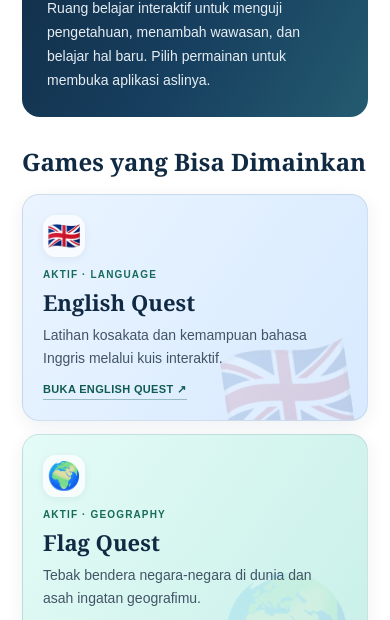
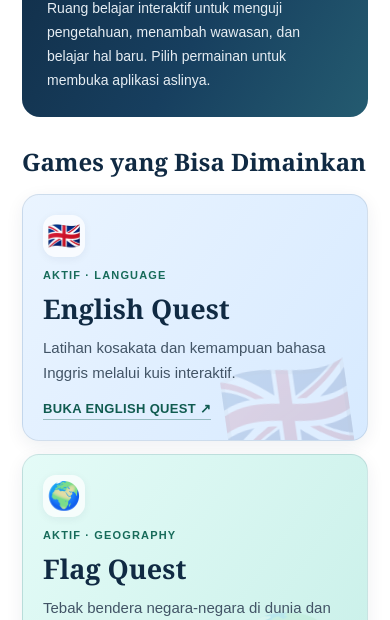
Before and after one commit to feribatahan/Play-and-Learn, a plain HTML site: page index.html in a window 390 px wide. Shown: the part 204-824 px from the top of the page. Drawn offline with Linux system fonts and the light colour scheme.

Commit message:
Update index.html

```diff
--- a/index.html
+++ b/index.html
@@ -20,8 +20,13 @@ Halaman ini adalah katalog/link. Setiap game dibuka langsung dari GitHub Pages.
 .fs-hub-card:focus-visible{outline:3px solid #e7bd65;outline-offset:3px}
 .fs-hub-icon{display:inline-flex;align-items:center;justify-content:center;width:42px;height:42px;border-radius:13px;background:rgba(255,255,255,.72);font-size:27px;box-shadow:0 2px 8px rgba(16,42,67,.06)}
 .fs-hub-status{display:block;margin-top:12px;color:#176b5a;font-size:10px;font-weight:bold;letter-spacing:1.15px;text-transform:uppercase}
-.fs-hub-card b{display:block;color:#102a43;font:bold 23px Georgia,serif;margin:7px 0}
-.fs-hub-card p{font-size:14px;line-height:1.6;color:#425466;margin:0 0 14px;max-width:92%}
+  .fs-hub-card b {
+  display: block;
+  color: #102a43;
+  font: bold 26px Georgia, serif;
+  margin: 8px 0;
+}
+.fs-hub-card p{font-size:15px;line-height:1.6;color:#425466;margin:0 0 15px;max-width:92%}
 .fs-hub-open{display:inline-block;font-size:11px;font-weight:bold;letter-spacing:.35px;color:#105b50;padding-bottom:3px;border-bottom:1px solid rgba(16,91,80,.35)}
 .fs-hub-card.english{background:linear-gradient(125deg,#eaf4ff 0%,#d7eaff 100%)}
 .fs-hub-card.flag{background:linear-gradient(125deg,#e4fbf7 0%,#c9f0e9 100%)}
@@ -35,25 +40,12 @@ Halaman ini adalah katalog/link. Setiap game dibuka langsung dari GitHub Pages.
 .fs-hub-note{margin-top:24px;padding:16px;background:#f5f5f0;border-left:4px solid #c99a2e;border-radius:8px;font-size:13px;line-height:1.7;color:#596674}
 .fs-hub-footer{text-align:center;color:#7b8792;font-size:12px;margin-top:28px}
 
-@media(max-width:760px){
-  .fs-hub{
-    padding:14px;
-    max-width:100%;
-  }
-
-  .fs-hub-hero{
-    padding:24px 20px;
-    margin-bottom:22px;
-  }
-
-  .fs-hub-hero h2{
-    font-size:29px;
-    line-height:1.2;
-  }
-
-  .fs-hub-hero p{
-    font-size:14px;
-  }
+  @media(max-width:760px){
+  .fs-hub{padding:14px;max-width:100%}
+  .fs-hub-hero{padding:24px 20px;margin-bottom:22px}
+  .fs-hub-hero h2{font-size:29px;line-height:1.2}
+  .fs-hub-hero p{font-size:14px}
+  .fs-hub-hero:after{right:12px;font-size:88px}
 
   .fs-hub-grid{
     grid-template-columns:minmax(0,1fr);
@@ -62,27 +54,26 @@ Halaman ini adalah katalog/link. Setiap game dibuka langsung dari GitHub Pages.
 
   .fs-hub-card{
     min-width:0;
-    min-height:150px;
+    min-height:170px;
     padding:20px;
   }
 
   .fs-hub-card b{
-    font-size:22px;
+    font-size:27px;
+    margin:9px 0;
   }
 
   .fs-hub-card p{
-    font-size:14px;
+    font-size:15px;
+    line-height:1.65;
     max-width:95%;
   }
 
-  .fs-hub-card:before{
-    font-size:105px;
-    right:12px;
-  }
+  .fs-hub-status{font-size:11px}
+  .fs-hub-open{font-size:13px}
+  .fs-hub-card:before{font-size:108px;right:12px}
+  .fs-hub-note{font-size:13px}
 
-  .fs-hub-note{
-    font-size:13px;
-  }
 }
 
 @media(prefers-reduced-motion:reduce){
```
